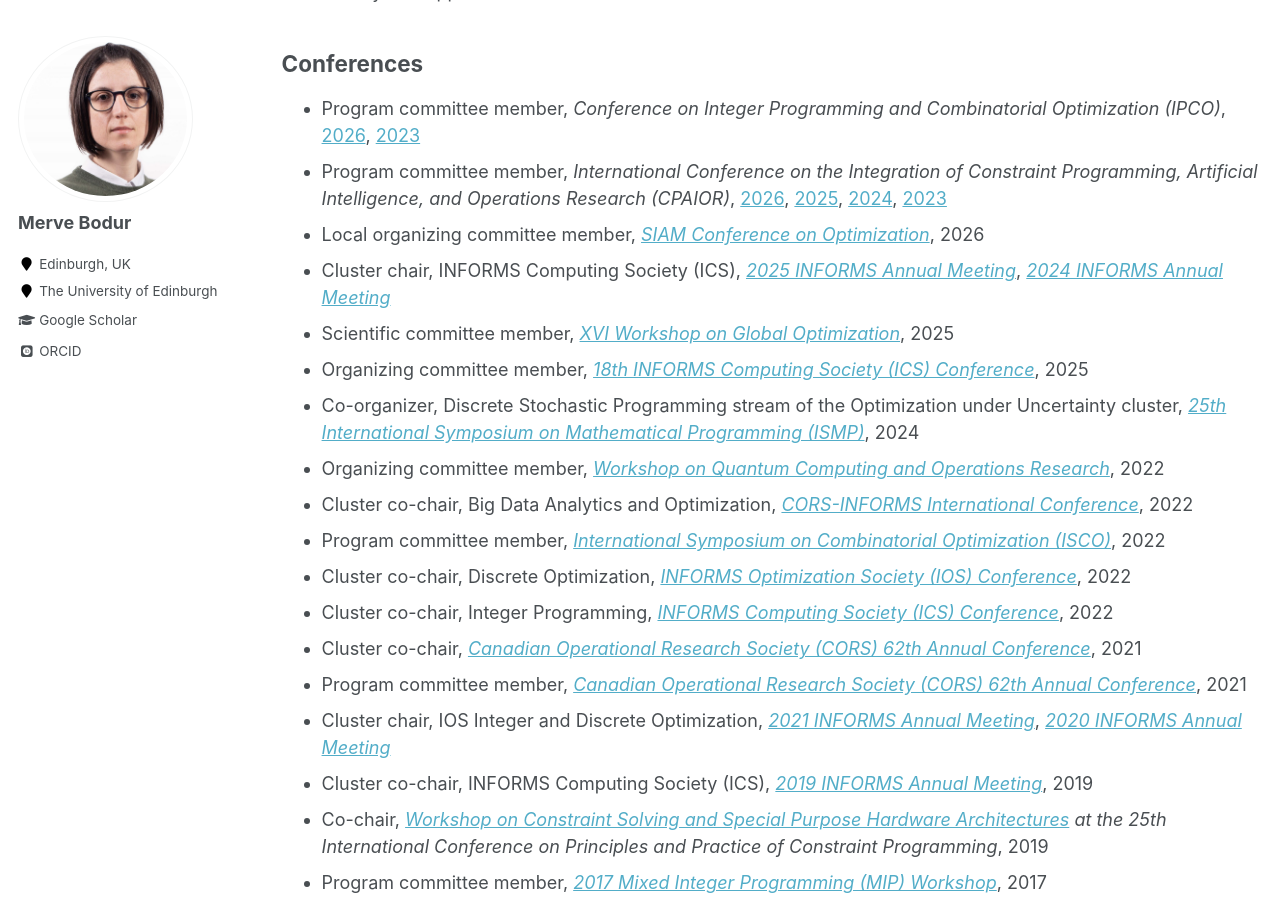
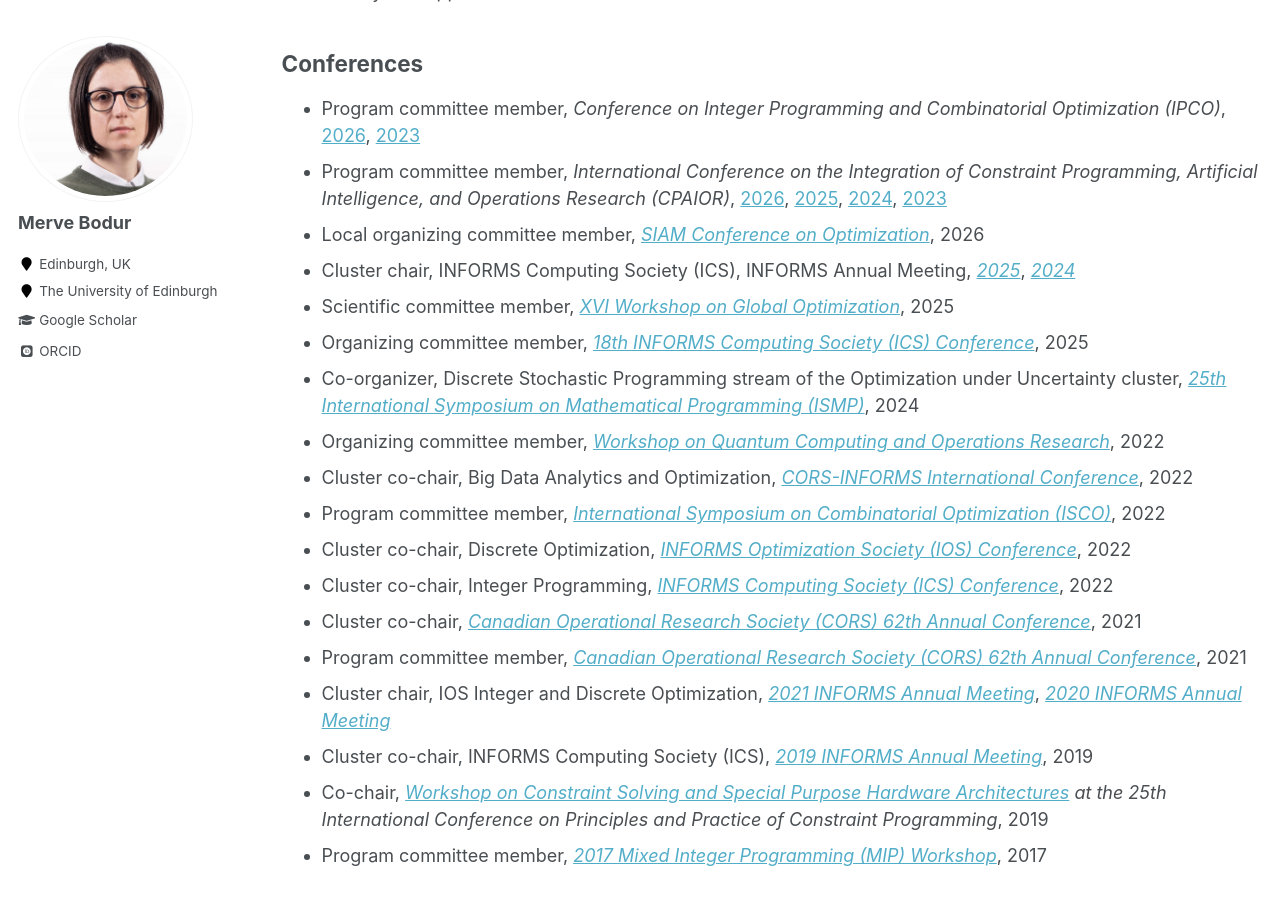
Before and after one commit to mervebodur/mervebodur.github.io, a Jekyll site: the page built from _pages/service.md, in a window 1280 px wide and 900 px high, scrolled down 618 px. Built offline with Jekyll 4.4.1, drawn with Linux system fonts in a browser that asks for light colours; some web fonts are replaced.

Commit message:
Update service.md

```diff
--- a/_pages/service.md
+++ b/_pages/service.md
@@ -19,7 +19,7 @@ author_profile: true
 - Program committee member, *Conference on Integer Programming and Combinatorial Optimization (IPCO)*, [2026](https://events.math.unipd.it/ipco2026), [2023](https://optimization.discovery.wisc.edu/ipco-2023-madison/)
 - Program committee member, *International Conference on the Integration of Constraint Programming, Artificial Intelligence, and Operations Research (CPAIOR)*, [2026](https://sites.google.com/view/cpaior2026), [2025](https://sites.google.com/view/cpaior2025), [2024](https://sites.google.com/view/cpaior2024), [2023](https://sites.google.com/view/cpaior2023)
 - Local organizing committee member, *[SIAM Conference on Optimization](https://www.siam.org/conferences-events/siam-conferences/op26)*, 2026
-- Cluster chair, INFORMS Computing Society (ICS), *[2025 INFORMS Annual Meeting](https://meetings.informs.org/wordpress/annual/)*, *[2024 INFORMS Annual Meeting](https://meetings.informs.org/wordpress/seattle2024/)*
+- Cluster chair, INFORMS Computing Society (ICS), INFORMS Annual Meeting, *[2025](https://meetings.informs.org/wordpress/annual/)*, *[2024](https://meetings.informs.org/wordpress/seattle2024/)*
 - Scientific committee member, *[XVI Workshop on Global Optimization](https://sites.google.com/view/stogo25/)*, 2025
 - Organizing committee member, *[18th  INFORMS Computing Society (ICS) Conference](https://sites.google.com/view/ics-2025/)*, 2025
 - Co-organizer, Discrete Stochastic Programming stream of the Optimization under Uncertainty cluster, *[25th International Symposium on Mathematical Programming (ISMP)](https://ismp2024.gerad.ca/)*, 2024
```
